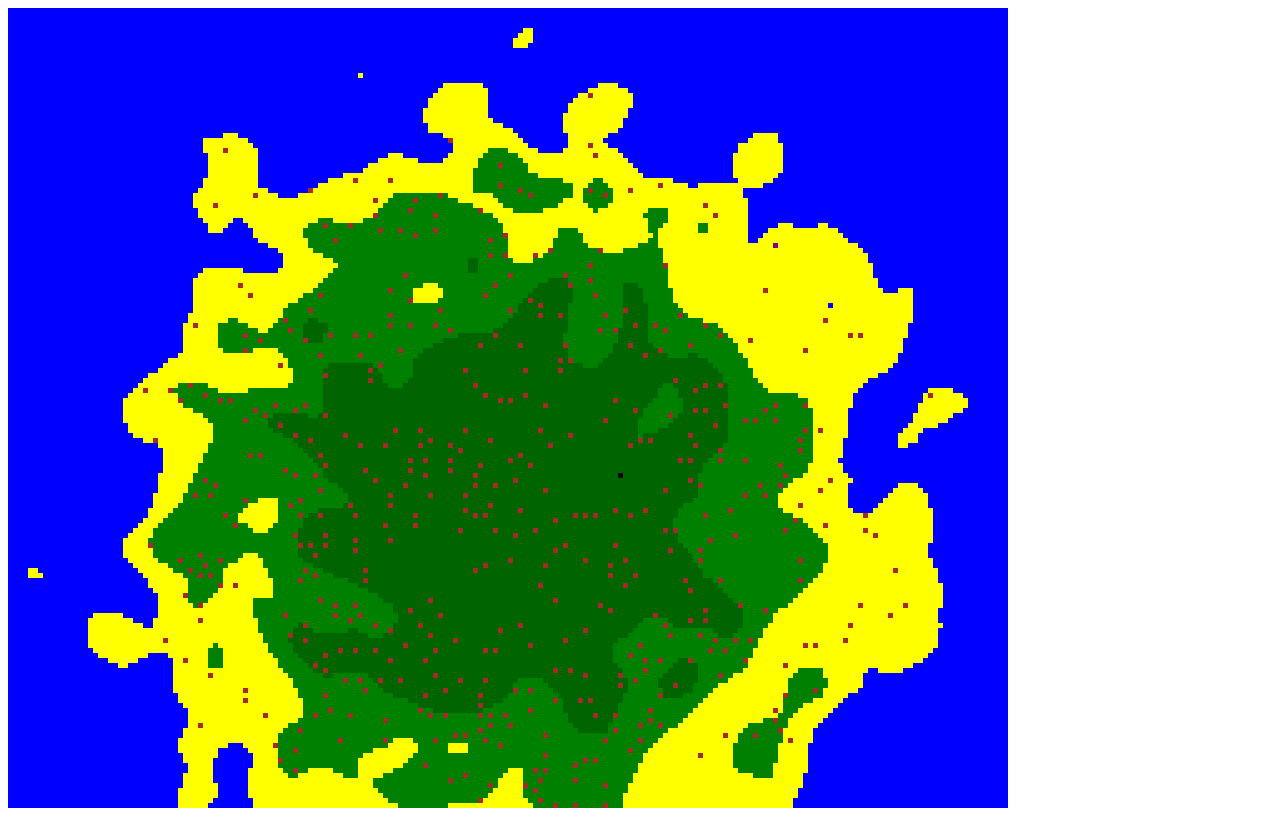
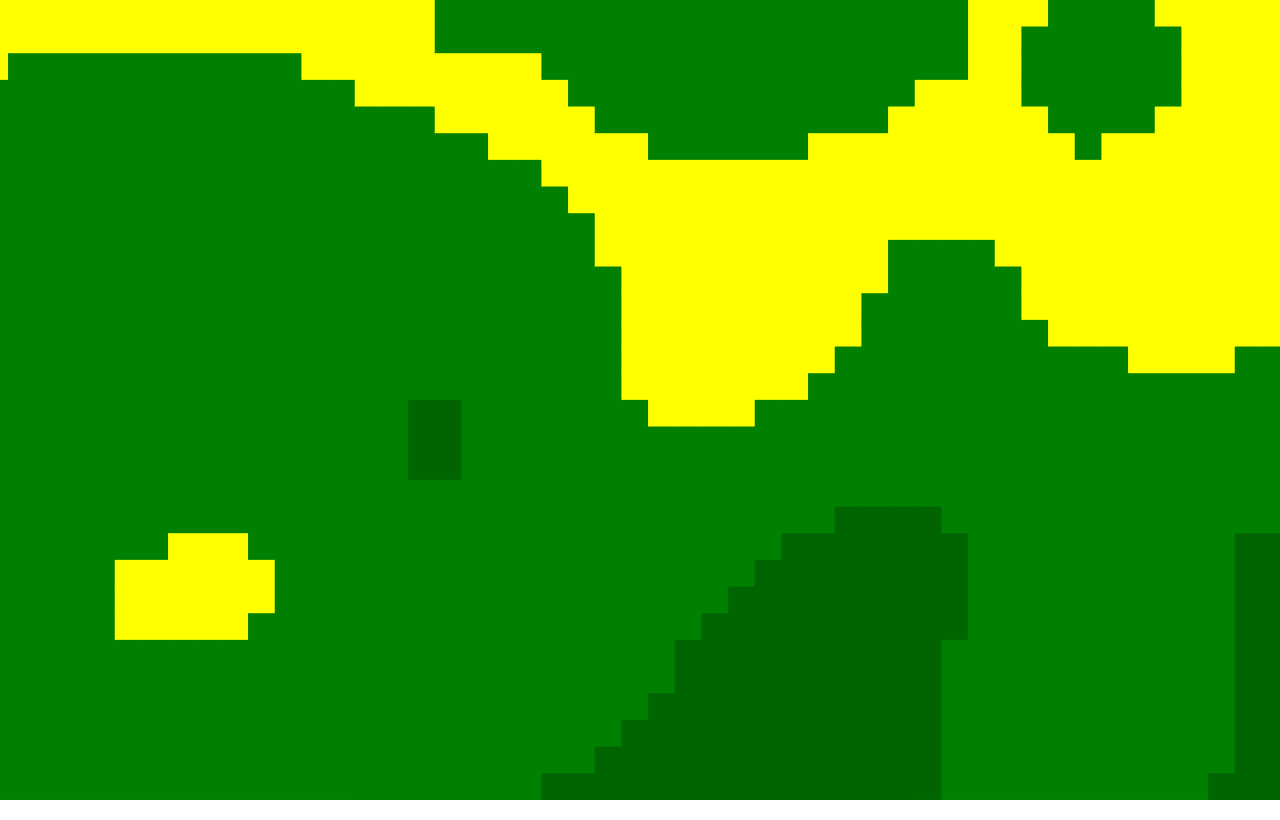
Before and after one commit to bjazdzyk/Island-Generator, a plain HTML site: page docs/index.html in a window 1280 px wide. Drawn offline with Linux system fonts and the light colour scheme.

Commit message:
renderer

```diff
--- /dev/null
+++ b/docs/DebugIsland.js
@@ -0,0 +1,35 @@
+function strCoords(x, y){
+	return `${x}:${y}`
+}
+
+export function drawIs(ctx, island, tileSize){
+
+	const map = island.getMap()
+
+	for(let i=0; i<island.size; i++){
+		for(let j=0; j<island.size; j++){
+			const color = island.tileMap[map[strCoords(i, j)]]
+			if(color){
+				ctx.fillStyle = island.tileMap[map[strCoords(i, j)]]
+			}else{
+				ctx.fillStyle = 'black'
+			}
+
+			if(island.trees[strCoords(i, j)]){
+				ctx.fillStyle = 'brown'
+				///console.log(island.trees[strCoords(i, j)])
+
+			}
+			if(island.spawnPoint.x == i && island.spawnPoint.y == j){
+				ctx.fillStyle = 'purple'
+			}
+			if(island.dungeonPos.x == i && island.dungeonPos.y == j){
+				ctx.fillStyle = 'black'
+			}
+
+			ctx.fillRect(i*tileSize, j*tileSize, tileSize, tileSize)
+
+		}
+	}
+
+}
--- /dev/null
+++ b/docs/Game.js
@@ -0,0 +1,103 @@
+function mod(n, m) {
+    return ((n % m) + m) % m;
+}
+function strCoords(x, y){
+	return `${x}:${y}`
+}
+
+export default class Game{
+    constructor(canvas, is){
+        this.island = is
+        this.renderer = new Renderer(canvas, this)
+
+        this.x = this.island.spawnPoint.x
+        this.y = this.island.spawnPoint.y
+
+        this.loop(Date.now())
+    }
+    loop(time){
+        let delta = Date.now() - time
+
+        this.renderer.update()
+        this.renderer.render()
+
+        this.renderer.focus(this.x, this.y)
+        this.y = 100+Math.sin(Date.now()/1000)*50
+        this.x = 100+Math.cos(Date.now()/1000)*50
+
+        requestAnimationFrame(()=>{this.loop(time+delta)})
+    }
+}
+
+
+class Renderer{
+    constructor(canvas, game){
+
+        this.colors = {
+            'sea': 'blue',
+			'sand': 'yellow',
+			'plain': 'green',
+			'hill': 'darkgreen',
+            undefined: 'purple'
+        }
+
+        this.game = game
+        this.canvas = canvas
+
+        this.update()
+
+        this.width = 50
+        this.height = 30
+
+        this.cellOffsetX = 0
+        this.cellOffsetY = 0
+
+        this.cellSize = Math.max(this._H/this.height, this._W/this.width)
+
+        this.UP = (this.height*this.cellSize - this._H)/2 - this.cellOffsetY*this.cellSize
+        this.LEFT = (this.width*this.cellSize - this._W)/2 - this.cellOffsetX*this.cellSize
+
+
+        this.lookAt = this.game.island.spawnPoint
+
+
+    }
+    update(){
+        this._W = window.innerWidth
+        this._H = window.innerHeight
+
+        this.canvas.width = this._W
+        this.canvas.height = this._H
+
+        this.cellSize = Math.max(this._H/this.height, this._W/this.width)
+
+        this.UP = (this._H - this.height*this.cellSize)/2 - this.cellOffsetY*this.cellSize
+        this.LEFT = (this._W - this.width*this.cellSize)/2 - this.cellOffsetX*this.cellSize
+    }
+
+    render(){
+
+        const ctx = this.canvas.getContext('2d')
+
+        for(let i=0; i<=this.width; i++){
+            for(let j=0; j<=this.width; j++){
+                const x = this.lookAt.x - this.width/2 + i
+                const y = this.lookAt.y - this.height/2 + j
+
+                const cell = this.game.island.getCell(x, y)
+                ctx.fillStyle = this.colors[cell]
+
+                ctx.fillRect(this.LEFT + i*this.cellSize + this.cellOffsetX, this.UP + j*this.cellSize + this.cellOffsetY, this.cellSize+1, this.cellSize+1)
+
+            }
+        }
+    }
+
+    focus(x, y){
+        this.lookAt.x = Math.floor(x)
+        this.lookAt.y = Math.floor(y)
+
+        this.cellOffsetX = x%1
+        this.cellOffsetY = y%1
+    }
+}
--- a/docs/IslandGenerator.js
+++ b/docs/IslandGenerator.js
@@ -10,10 +10,10 @@ let closestDungeon = 100000
 export default class Island{
 	constructor(){
 		this.tileMap = {
-			0:'blue',
-			1:'yellow',
-			2:'green',
-			3:'darkgreen'
+			0:'sea',
+			1:'sand',
+			2:'plain',
+			3:'hill'
 		}
 
 		// this.sFactor = Math.random()*100
@@ -82,7 +82,6 @@ export default class Island{
 
 				if(ts+r/R < closestDungeon){
 					closestDungeon = ts+r/R
-					console.log(ts, r/R)
 					this.dungeonPos = {x:i, y:j}
 
 				}
@@ -104,4 +103,9 @@ export default class Island{
 	getMap(){
 		return this.map
 	}
+
+	getCell(x, y){
+		return this.tileMap[this.map[strCoords(x, y)]]
+
+	}
 }
--- a/docs/bundle.js
+++ b/docs/bundle.js
@@ -1,55 +1,20 @@
 import Island from '/IslandGenerator.js'
+import {drawIs} from '/DebugIsland.js'
+import Game from '/Game.js'
 
 
 //git test windows
 
 
 const canvas = document.getElementById('can')
-const ctx = canvas.getContext('2d')
-
-canvas.width = window.innerWidth
-canvas.height = window.innerHeight
 
 function strCoords(x, y){
 	return `${x}:${y}`
 }
 
-function drawIs(island, tileSize){
-
-	const map = island.getMap()
-
-	for(let i=0; i<island.size; i++){
-		for(let j=0; j<island.size; j++){
-			const color = island.tileMap[map[strCoords(i, j)]]
-			if(color){
-				ctx.fillStyle = island.tileMap[map[strCoords(i, j)]]
-			}else{
-				ctx.fillStyle = 'black'
-			}
-
-			if(island.trees[strCoords(i, j)]){
-				ctx.fillStyle = 'brown'
-				///console.log(island.trees[strCoords(i, j)])
-
-			}
-			if(island.spawnPoint.x == i && island.spawnPoint.y == j){
-				ctx.fillStyle = 'purple'
-			}
-			if(island.dungeonPos.x == i && island.dungeonPos.y == j){
-				ctx.fillStyle = 'black'
-			}
-
-			ctx.fillRect(i*tileSize, j*tileSize, tileSize, tileSize)
-
-		}
-	}
-
-}
-
-
-
 const is = new Island()
-
 console.log(is)
 
-drawIs(is, 5)
+const game = new Game(canvas, is)
+
+//drawIs(ctx, is, 5)
--- a/docs/index.html
+++ b/docs/index.html
@@ -5,6 +5,14 @@
 	<meta name="viewport" content="width=device-width, initial-scale=1">
 	<title>Island Generator</title>
 
+	<style>
+
+body{
+	margin: 0px;
+	overflow: hidden;
+}
+
+	</style>
 
 </head>
 <body>
```
